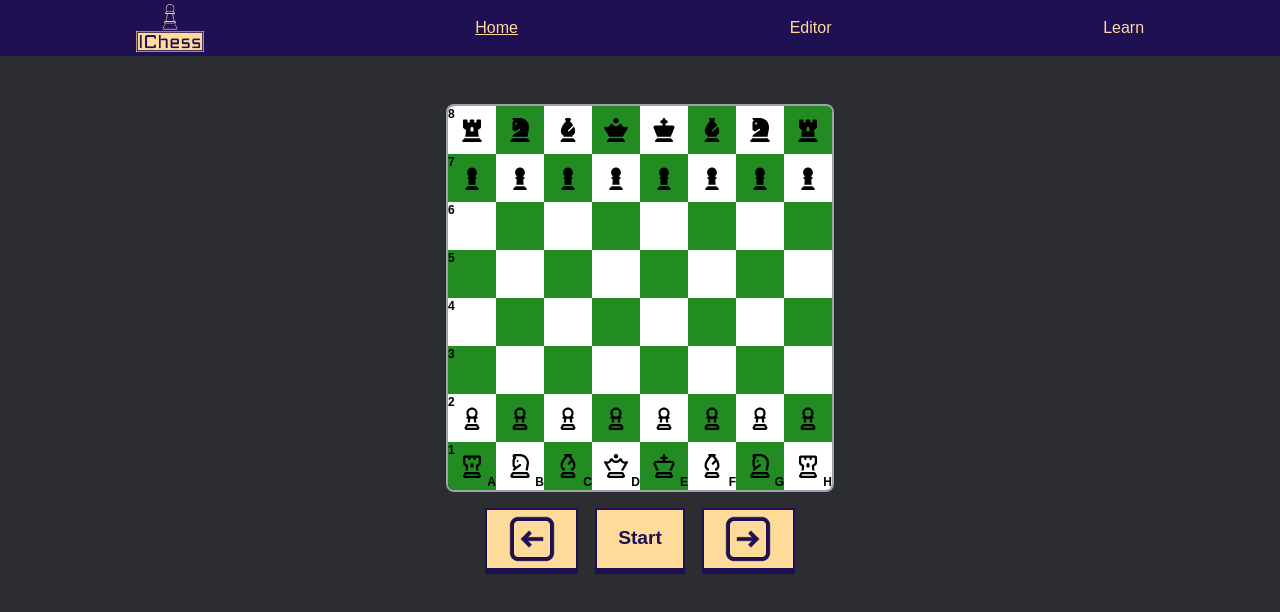
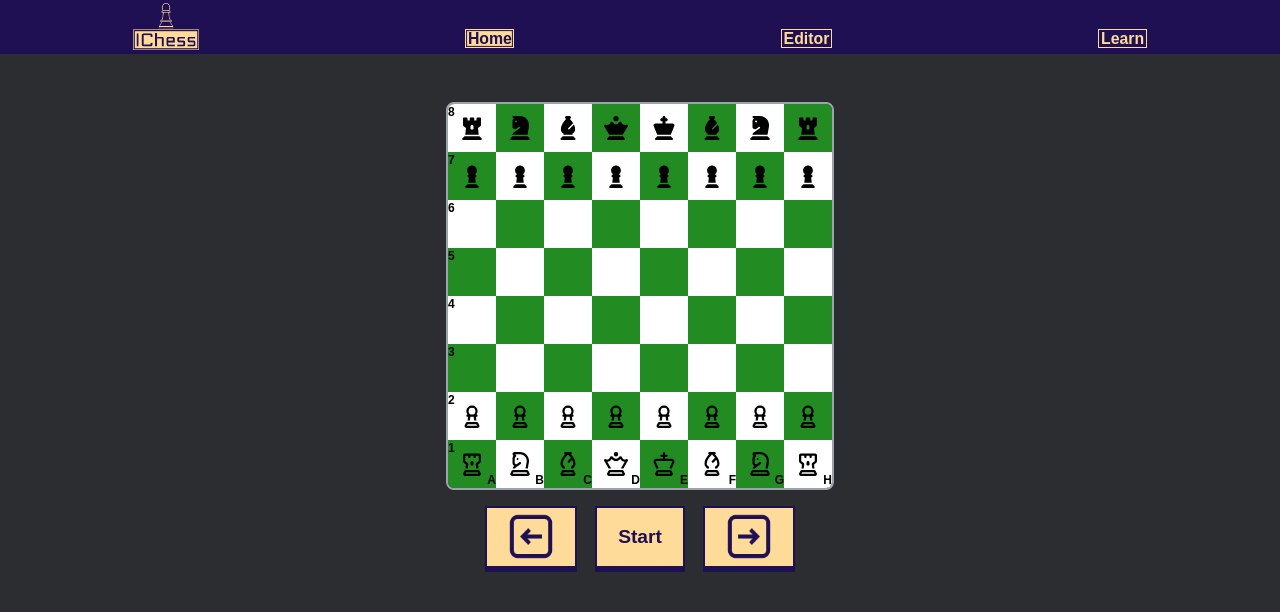
Before and after one commit to IsmaelMastronardi/chessboard, a React (Create React App) app: page / in a window 1280 px wide. Shown: the top 612 px of the page. Built offline with nearby package versions, Linux system fonts and the light colour scheme; a web font is replaced by a local one.

Commit message:
Refactor navigation component to update styling and add logo image

```diff
--- a/src/components/navigation.jsx
+++ b/src/components/navigation.jsx
@@ -6,19 +6,19 @@ return (
   <nav className="nav">
     <ul>
       <li>
-        <img src="../../../images/app_logo.png"/>
+        <img src="../../../images/app_logo.png" alt="app logo"/>
       </li>
-      <li>
+      <li className="links">
         <NavLink to={'/'} activeclassname="active">
           Home
         </NavLink>
       </li>
-      <li>
+      <li className="links">
         <NavLink to={'/editor'} activeclassname="active">
           Editor
         </NavLink>
       </li>
-      <li>
+      <li className="links">
         <NavLink to={'/Learn'} activeclassname="active">
         Learn
         </NavLink>
--- a/src/styles/navigation.css
+++ b/src/styles/navigation.css
@@ -1,21 +1,39 @@
 .nav ul {
   background-color: #1F0F53;
   color: #FFDB99;
-  @apply flex justify-around h-14;
+  font-weight: 600;
+  display: flex;
+  justify-content: space-around;
+  align-items: end;
+  padding-top: 0.2rem;
+  padding-bottom: 0.2rem;
 }
 
-li {
-  @apply flex items-center;
+.links {
+  padding-top: 24px;
 }
 
 a {
-  @apply flex items-center object-contain;
+  border: 1px solid #FFDB99;
+  padding-left: 0.1rem;
+  padding-right: 0.1rem;
+  font-size: 0.99rem;
 }
 
 img {
+  padding-bottom: 0.1rem;
+
   @apply h-12;
 }
 
 .active {
-  @apply underline;
+  background-color: #FFDB99;
+  color: #1F0F53;
+  position: relative;
+  border: 1px solid #FFDB99;
+  box-shadow: inset 0 0 1px 1px #1F0F53;
 }
+
+.inactive {
+  background-color: red;
+}
```
